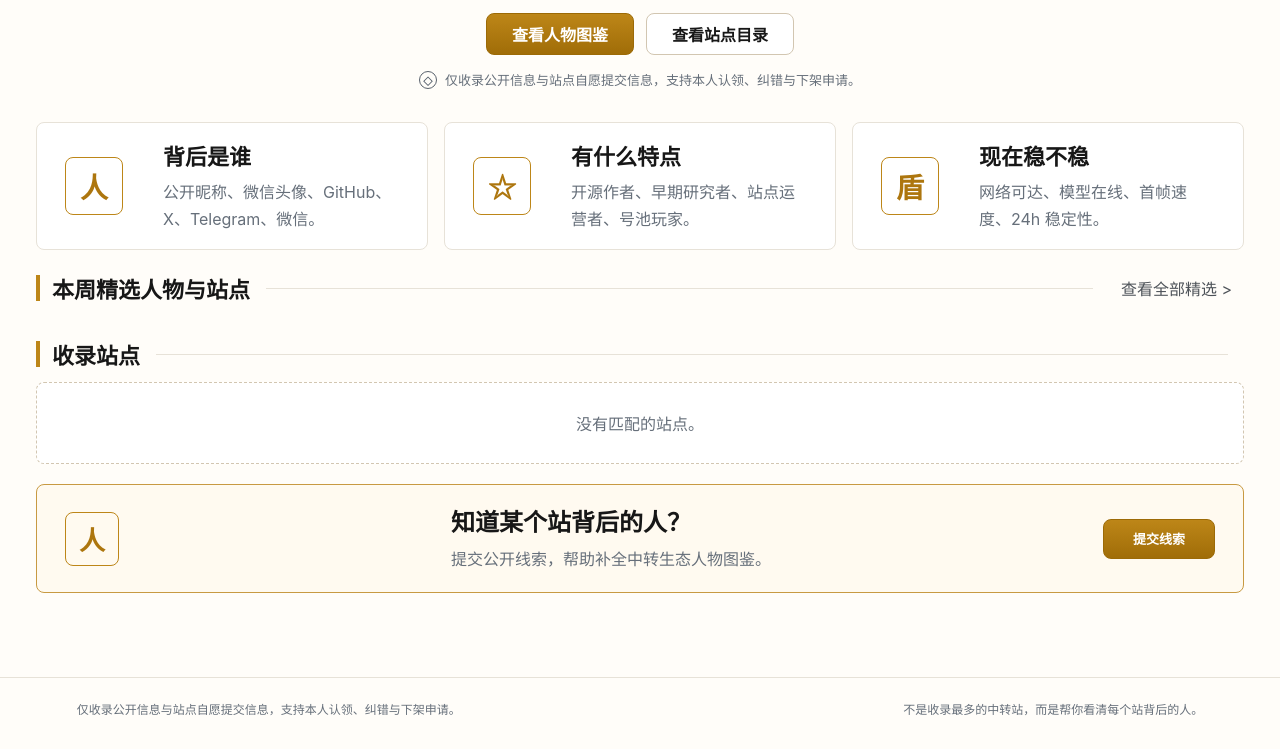
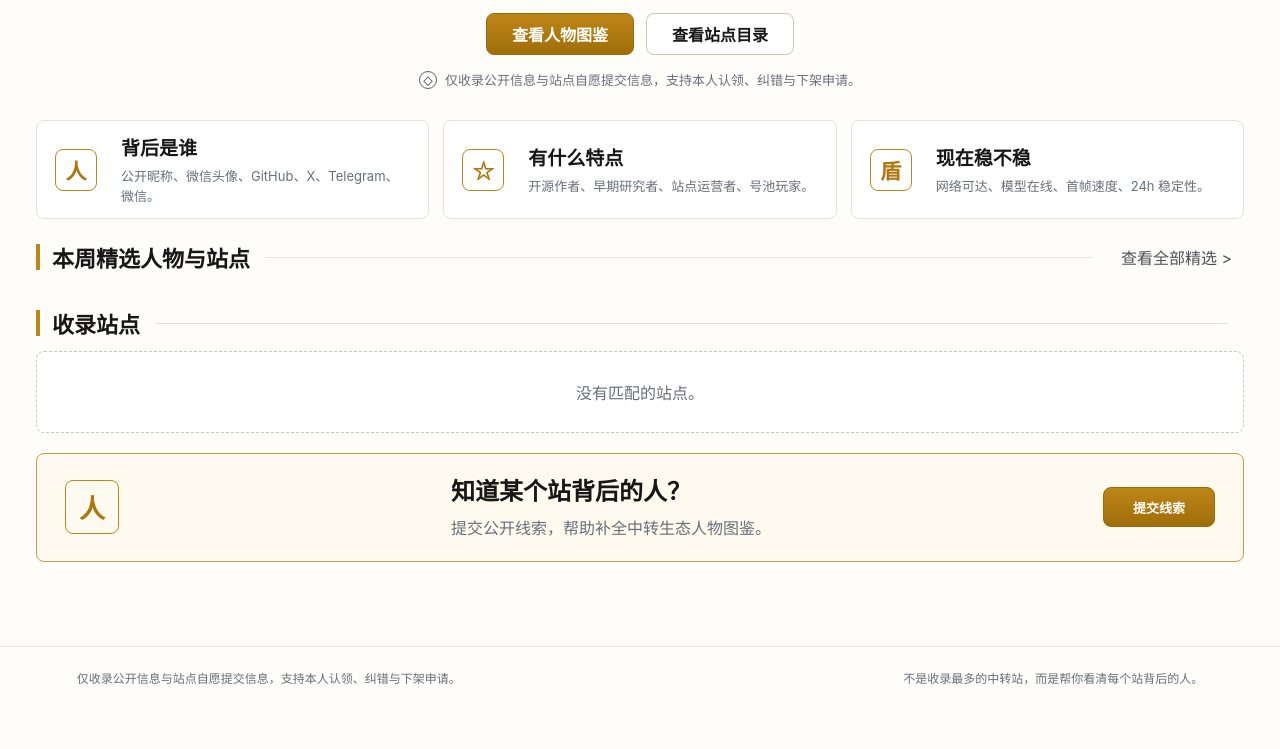
Before and after one commit to xuweizhengo/llm-api-purity, a website: page public/index.html in a window 1280 px wide. Shown: the part 185-934 px from the top of the page. After the commit the page ends 903 px from the top, so only its background shows below. Drawn offline with Linux system fonts and the light colour scheme; no server answers.

Commit message:
style: refine homepage value cards

```diff
--- a/public/styles.css
+++ b/public/styles.css
@@ -397,29 +397,30 @@ dt {
 
 .value-grid {
   grid-template-columns: repeat(3, 1fr);
-  margin: 14px auto 20px;
+  gap: 14px;
+  margin: 12px auto 16px;
 }
 
 .value-card {
   display: grid;
-  grid-template-columns: 78px 1fr;
+  grid-template-columns: 52px 1fr;
   align-items: center;
-  gap: 20px;
-  min-height: 96px;
-  padding: 16px 28px;
+  gap: 14px;
+  min-height: 78px;
+  padding: 12px 18px;
   box-shadow: none;
 }
 
 .value-icon {
   display: grid;
   place-items: center;
-  width: 58px;
-  height: 58px;
+  width: 42px;
+  height: 42px;
   border: 1px solid #bd8618;
   border-radius: 8px;
   color: #ad760e;
   font-family: Georgia, "Times New Roman", "Songti SC", "SimSun", serif;
-  font-size: 28px;
+  font-size: 21px;
   font-weight: 900;
 }
 
@@ -434,7 +435,7 @@ dt {
 
 .value-card h3 {
   font-family: Georgia, "Times New Roman", "Songti SC", "SimSun", serif;
-  font-size: 22px;
+  font-size: 19px;
 }
 
 .value-card p,
@@ -447,7 +448,9 @@ dt {
 }
 
 .value-card p {
-  margin: 8px 0 0;
+  margin: 5px 0 0;
+  font-size: 13px;
+  line-height: 1.55;
 }
 
 .section-head,
```
